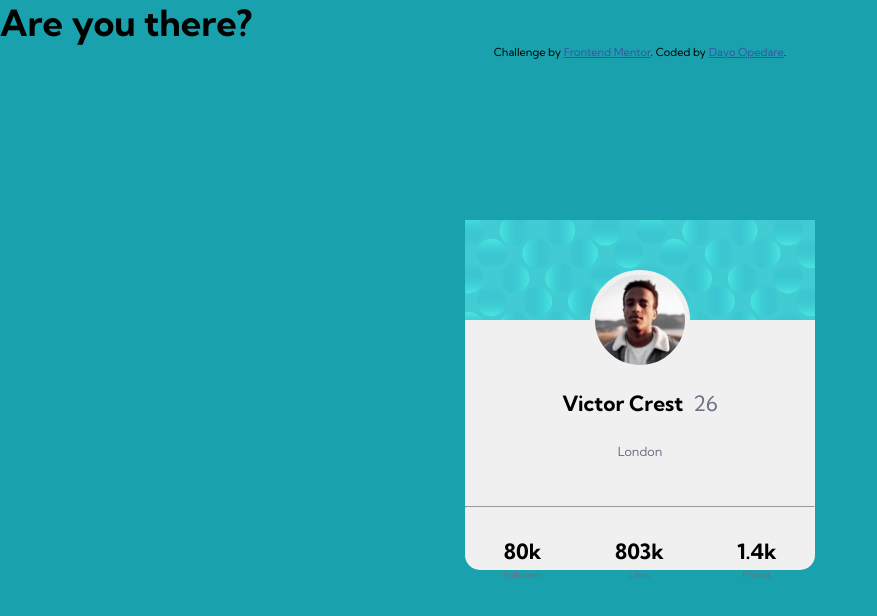
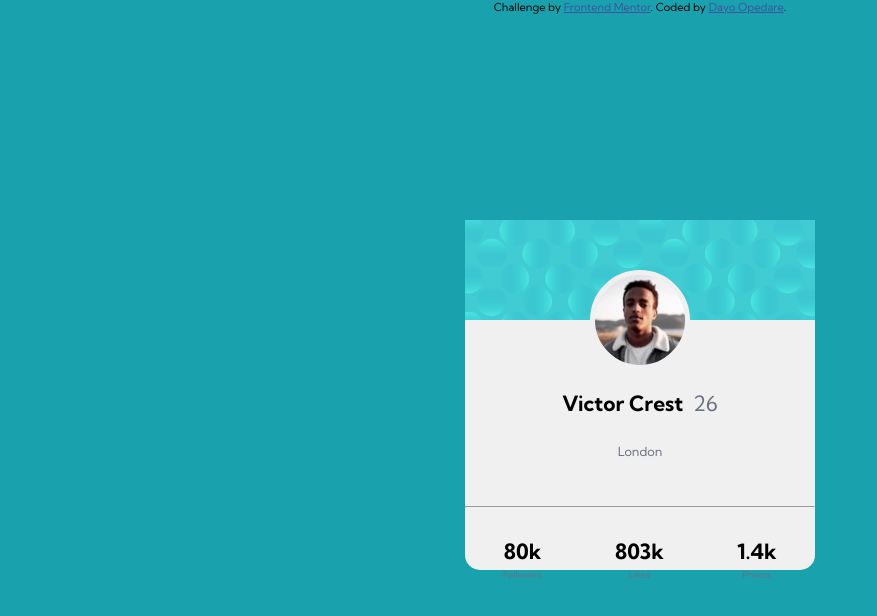
Before and after one commit to iopedare/profile-card, a plain HTML site: page index.html in a window 1280 px wide. Shown: the whole page, without its empty margins (0-877 px from the left). Drawn offline with Linux system fonts and the light colour scheme.

Commit message:
Fourth commit

```diff
--- a/index.html
+++ b/index.html
@@ -50,8 +50,6 @@
 
   </div>
 
-  <h1>Are you there?</h1>
-
   <div class="attribution">
     Challenge by <a href="https://www.frontendmentor.io?ref=challenge" target="_blank">Frontend Mentor</a>.
     Coded by <a href="#">Dayo Opedare</a>.
```
